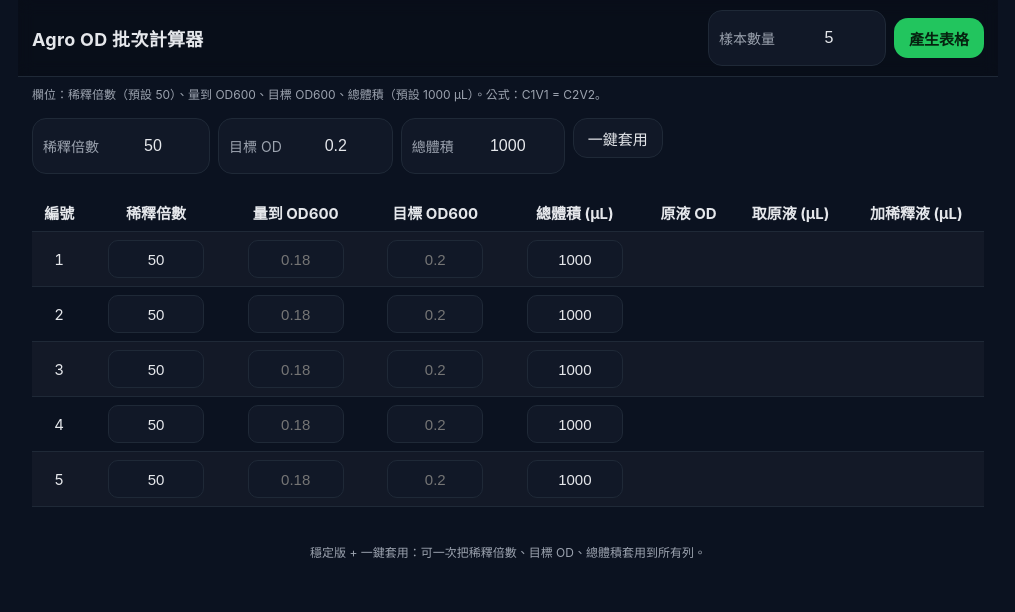
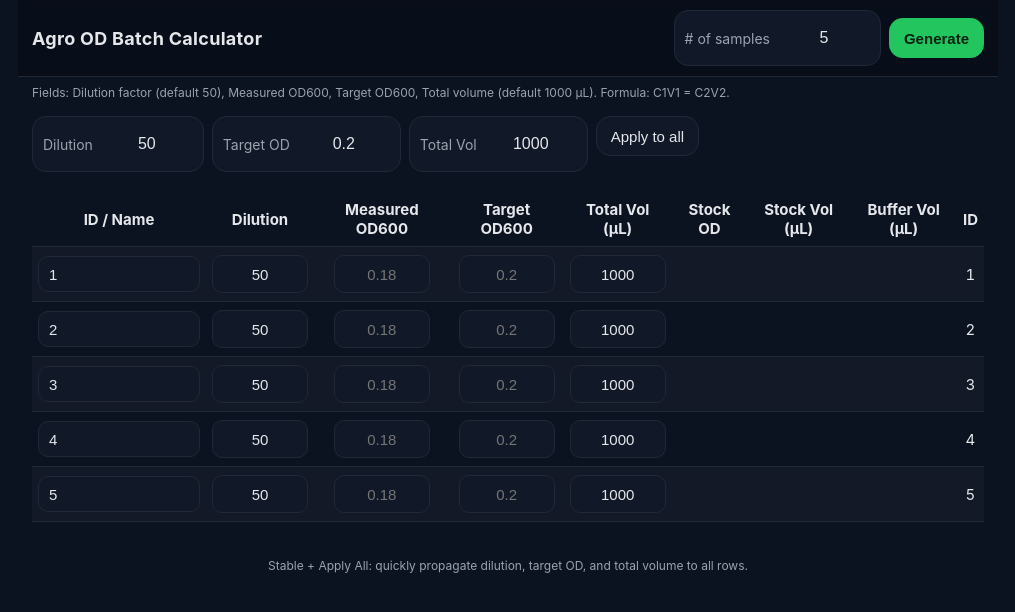
Before and after one commit to gug5529/OD-, a plain HTML site: page index.html in a window 1280 px wide. Shown: the whole page, without its empty margins (132-1147 px from the left). Drawn offline with Linux system fonts and the light colour scheme.

Commit message:
Update index.html

```diff
--- a/index.html
+++ b/index.html
@@ -1,9 +1,9 @@
 <!doctype html>
-<html lang="zh-Hant">
+<html lang="en">
 <head>
   <meta charset="utf-8" />
   <meta name="viewport" content="width=device-width, initial-scale=1, viewport-fit=cover" />
-  <title>Agro OD 批次計算器 · iPhone 友善主題（穩定版 + 一鍵套用）</title>
+  <title>Agro OD Batch Calculator · iPhone-friendly (Stable + Apply All)</title>
   <meta name="theme-color" content="#0b1220">
   <style>
     :root{ --bg:#0b1220; --card:#111827; --ink:#e5e7eb; --muted:#9ca3af; --line:#1f2937; --accent:#22c55e; --warn:#ef4444; }
@@ -22,10 +22,11 @@
     .btn.accent{ background:var(--accent); color:#06210f; border-color:transparent; font-weight:700; }
     .hint{ color:var(--muted); font-size:12px; padding:8px 14px; }
     .table-wrap{ overflow:auto; padding:12px 14px 24px; }
-    table{ width:100%; border-collapse:separate; border-spacing:0; min-width:760px; }
+    table{ width:100%; border-collapse:separate; border-spacing:0; min-width:880px; }
     th,td{ border-bottom:1px solid var(--line); padding:8px 6px; text-align:center; font-size:15px; }
     tbody tr:nth-child(odd){ background:rgba(255,255,255,.03); }
     .in{ width:90px; height:34px; border-radius:10px; border:1px solid var(--line); background:var(--card); color:var(--ink); text-align:center; font-size:15px; }
+    .in.name{ width:140px; text-align:left; padding:0 10px; }
     .mono{ font-variant-numeric:tabular-nums; }
     .warn{ color:var(--warn); font-weight:700; }
     .footer{ color:var(--muted); font-size:12px; padding:12px 14px 20px; text-align:center; }
@@ -36,108 +37,130 @@
 <div class="app">
   <div class="topbar">
     <div class="topbar-inner">
-      <div class="title">Agro OD 批次計算器</div>
+      <div class="title">Agro OD Batch Calculator</div>
       <div class="controls">
         <div class="field">
-          <label for="count">樣本數量</label>
-          <input id="count" type="tel" inputmode="numeric" pattern="[0-9]*" value="5" aria-label="樣本數量">
+          <label for="count"># of samples</label>
+          <input id="count" type="tel" inputmode="numeric" pattern="[0-9]*" value="5" aria-label="number of samples">
         </div>
-        <button class="btn accent" id="btnGen" aria-label="產生表格">產生表格</button>
+        <!-- inline onclick 保證可呼叫（同時也會在 onload 自動 generate 一次） -->
+        <button class="btn accent" id="btnGen" aria-label="Generate table" onclick="generate()">Generate</button>
       </div>
     </div>
   </div>
 
-  <div class="hint">欄位：稀釋倍數（預設 50）、量到 OD600、目標 OD600、總體積（預設 1000 µL）。公式：C1V1 = C2V2。</div>
+  <div class="hint">Fields: Dilution factor (default 50), Measured OD600, Target OD600, Total volume (default 1000 µL). Formula: C1V1 = C2V2.</div>
 
   <div class="bulk-controls">
-    <div class="field"><label>稀釋倍數</label><input id="bulkDil" type="tel" inputmode="decimal" value="50"></div>
-    <div class="field"><label>目標 OD</label><input id="bulkDes" type="tel" inputmode="decimal" value="0.2"></div>
-    <div class="field"><label>總體積</label><input id="bulkVol" type="tel" inputmode="decimal" value="1000"></div>
-    <button class="btn" id="btnApply">一鍵套用</button>
+    <div class="field"><label>Dilution</label><input id="bulkDil" type="tel" inputmode="decimal" value="50"></div>
+    <div class="field"><label>Target OD</label><input id="bulkDes" type="tel" inputmode="decimal" value="0.2"></div>
+    <div class="field"><label>Total Vol</label><input id="bulkVol" type="tel" inputmode="decimal" value="1000"></div>
+    <button class="btn" id="btnApply" onclick="applyBulk()">Apply to all</button>
   </div>
 
   <div class="table-wrap">
     <table id="tbl">
       <thead>
         <tr>
-          <th>編號</th>
-          <th>稀釋倍數</th>
-          <th>量到 OD600</th>
-          <th>目標 OD600</th>
-          <th>總體積 (µL)</th>
-          <th>原液 OD</th>
-          <th>取原液 (µL)</th>
-          <th>加稀釋液 (µL)</th>
+          <th>ID / Name</th>
+          <th>Dilution</th>
+          <th>Measured OD600</th>
+          <th>Target OD600</th>
+          <th>Total Vol (µL)</th>
+          <th>Stock OD</th>
+          <th>Stock Vol (µL)</th>
+          <th>Buffer Vol (µL)</th>
+          <th>ID</th>
         </tr>
       </thead>
       <tbody id="tbody"></tbody>
     </table>
   </div>
 
-  <div class="footer">穩定版 + 一鍵套用：可一次把稀釋倍數、目標 OD、總體積套用到所有列。</div>
+  <div class="footer">Stable + Apply All: quickly propagate dilution, target OD, and total volume to all rows.</div>
 </div>
 
 <script>
 (function(){
+  // ---- helpers ----
   function $(id){ return document.getElementById(id); }
   function num(v){ v = String(v||'').replace(',', '.').trim(); var n = Number(v); return (isFinite(n) && v!=='') ? n : 0; }
   function fixed3(x){ return isFinite(x) ? Number(x).toFixed(3) : ''; }
-
   function cellText(txt){ var td=document.createElement('td'); td.className='mono'; td.textContent=txt; return td; }
   function cellInput(val, ph){ var td=document.createElement('td'); var inp=document.createElement('input'); inp.className='in'; inp.type='tel'; inp.inputMode='decimal'; if (ph) inp.placeholder=ph; if (typeof val!=='undefined') inp.value=String(val); td.appendChild(inp); return {td:td, input:inp}; }
+  function fireInput(el){ try{ el.dispatchEvent(new Event('input',{bubbles:true})); } catch(e){ var ev=document.createEvent('Event'); ev.initEvent('input', true, true); el.dispatchEvent(ev); } }
 
+  // ---- core compute ----
   function recompute(row){
     var dil=num(row.inDil.value), mea=num(row.inMea.value), des=num(row.inDes.value), vol=num(row.inVol.value);
     if(!dil || !mea || !des || !vol){ row.tdStock.textContent=''; row.tdV1.textContent=''; row.tdV2.textContent=''; row.tdV1.className='mono'; return; }
     var stock = mea * dil; row.tdStock.textContent = fixed3(stock);
-    if(stock < des){ row.tdV1.textContent='不可行'; row.tdV1.className='mono warn'; row.tdV2.textContent=''; return; }
+    if(stock < des){ row.tdV1.textContent='Not feasible'; row.tdV1.className='mono warn'; row.tdV2.textContent=''; return; }
     var V1=(des*vol)/stock, V2=vol - V1; row.tdV1.textContent=Math.round(V1); row.tdV1.className='mono'; row.tdV2.textContent=Math.round(V2);
   }
 
+  // ---- build table ----
   function generate(){
     var tbody = $('tbody'); tbody.innerHTML='';
     var raw = $('count').value; var n = num(raw); if(!n || n<1) n=1; if(n>50) n=50;
+
     for(var i=1;i<=n;i++){
       var tr=document.createElement('tr');
-      tr.appendChild( cellText(i) );
-      var cDil=cellInput(50); tr.appendChild(cDil.td);
-      var cMea=cellInput('', '0.18'); tr.appendChild(cMea.td);
-      var cDes=cellInput('', '0.2');  tr.appendChild(cDes.td);
-      var cVol=cellInput(1000); tr.appendChild(cVol.td);
+
+      // Left: editable ID/Name (default numeric)
+      var cName=document.createElement('td');
+      var inName=document.createElement('input'); inName.className='in name'; inName.type='text'; inName.value=String(i); inName.setAttribute('data-role','name');
+      cName.appendChild(inName); tr.appendChild(cName);
+
+      var cDil=cellInput(50); cDil.input.setAttribute('data-role','dil'); tr.appendChild(cDil.td);
+      var cMea=cellInput('', '0.18'); cMea.input.setAttribute('data-role','mea'); tr.appendChild(cMea.td);
+      var cDes=cellInput('', '0.2');  cDes.input.setAttribute('data-role','des'); tr.appendChild(cDes.td);
+      var cVol=cellInput(1000); cVol.input.setAttribute('data-role','vol'); tr.appendChild(cVol.td);
+
       var tdStock=cellText(''); tr.appendChild(tdStock);
       var tdV1=cellText(''); tr.appendChild(tdV1);
       var tdV2=cellText(''); tr.appendChild(tdV2);
-      var row={ inDil:cDil.input, inMea:cMea.input, inDes:cDes.input, inVol:cVol.input, tdStock:tdStock, tdV1:tdV1, tdV2:tdV2 };
+
+      // Right-most ID mirror
+      var tdRight=document.createElement('td'); tdRight.className='mono'; tdRight.textContent=inName.value; tr.appendChild(tdRight);
+
+      var row={ inName:inName, inDil:cDil.input, inMea:cMea.input, inDes:cDes.input, inVol:cVol.input, tdStock:tdStock, tdV1:tdV1, tdV2:tdV2, tdRightId:tdRight };
+
+      // sync right ID when name changes
+      inName.addEventListener('input', (function(r){ return function(){ r.tdRightId.textContent = r.inName.value || ''; }; })(row));
+
+      // recompute on input
       cDil.input.addEventListener('input', (function(r){ return function(){ recompute(r); }; })(row));
       cMea.input.addEventListener('input', (function(r){ return function(){ recompute(r); }; })(row));
       cDes.input.addEventListener('input', (function(r){ return function(){ recompute(r); }; })(row));
       cVol.input.addEventListener('input', (function(r){ return function(){ recompute(r); }; })(row));
+
       tbody.appendChild(tr);
     }
   }
 
+  // ---- apply bulk settings ----
   function applyBulk(){
     var dil = $('bulkDil').value;
     var des = $('bulkDes').value;
     var vol = $('bulkVol').value;
     var rows = $('tbody').querySelectorAll('tr');
     for(var i=0;i<rows.length;i++){
-      var inputs = rows[i].querySelectorAll('input');
-      if(inputs[0]) inputs[0].value = dil;
-      if(inputs[2]) inputs[2].value = des;
-      if(inputs[3]) inputs[3].value = vol;
-      // 重新計算
-      inputs[0].dispatchEvent(new Event('input'));
-      inputs[2].dispatchEvent(new Event('input'));
-      inputs[3].dispatchEvent(new Event('input'));
+      var d   = rows[i].querySelector('input[data-role="dil"]');
+      var desEl = rows[i].querySelector('input[data-role="des"]');
+      var v   = rows[i].querySelector('input[data-role="vol"]');
+      if(d){ d.value = dil; fireInput(d); }
+      if(desEl){ desEl.value = des; fireInput(desEl); }
+      if(v){ v.value = vol; fireInput(v); }
     }
   }
 
-  document.addEventListener('DOMContentLoaded', function(){
-    $('btnGen').addEventListener('click', generate);
-    $('btnApply').addEventListener('click', applyBulk);
-    generate();
-  });
+  // expose for inline onclick
+  window.generate = generate;
+  window.applyBulk = applyBulk;
+
+  // render once at load (so you see initial rows even不點按鈕)
+  document.addEventListener('DOMContentLoaded', function(){ try{ generate(); }catch(e){ console.error(e); } });
 })();
 </script>
 </body>
```
